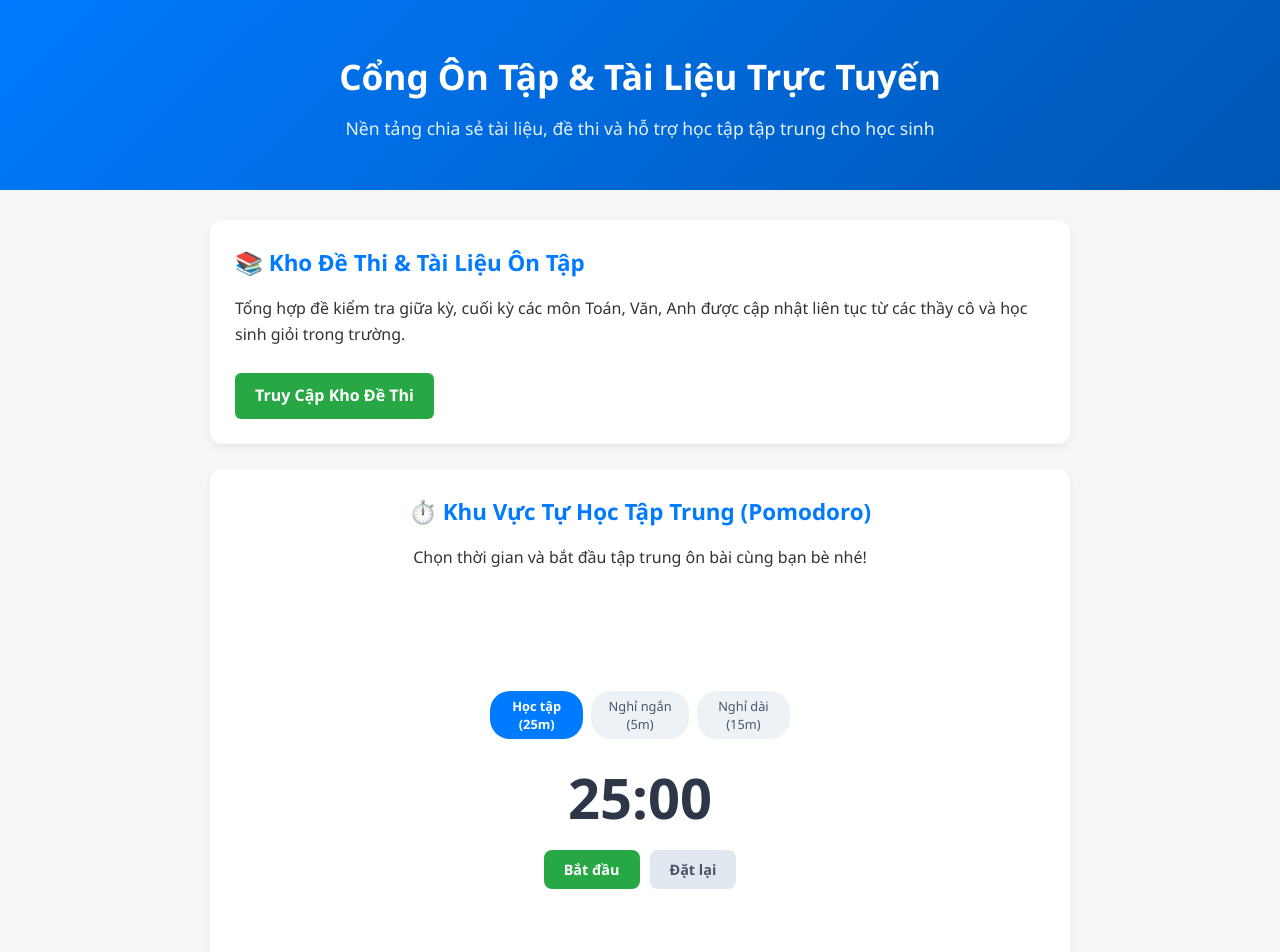
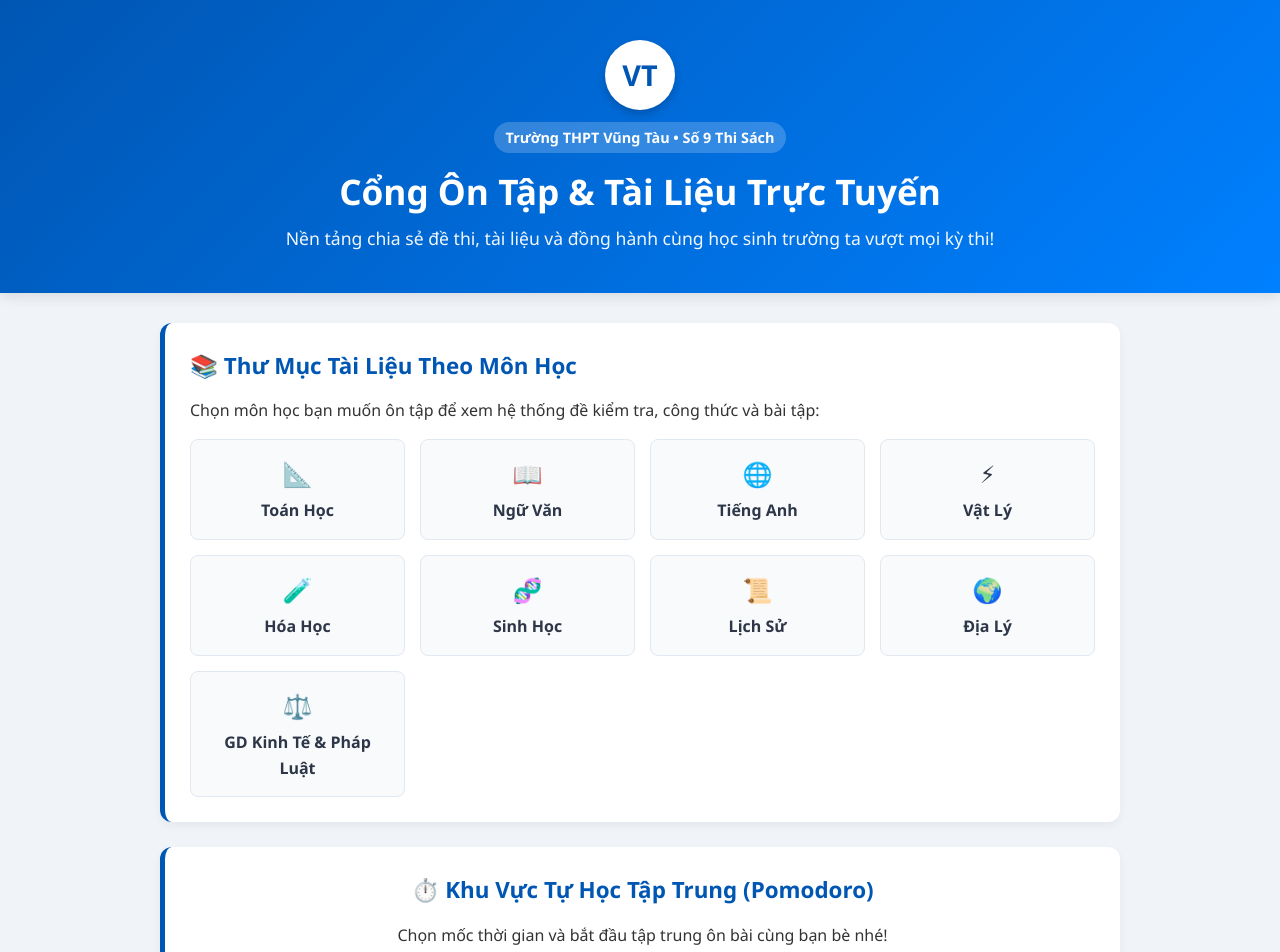
Before and after one commit to romoi21/on-thi-VT3, a plain HTML site: page index.html in a window 1280 px wide. Shown: the top 952 px of the page. Drawn offline with Linux system fonts and the light colour scheme.

Commit message:
Refactor index.html for improved layout and design
Updated the HTML structure and styles for the online study platform, including new header elements and a subject grid for better navigation.

```diff
--- a/index.html
+++ b/index.html
@@ -3,50 +3,124 @@
 <head>
     <meta charset="UTF-8">
     <meta name="viewport" content="width=device-width, initial-scale=1.0">
-    <title>Cổng Ôn Thi & Tài Liệu Học Sinh</title>
+    <title>Cổng Ôn Tập & Tài Liệu - THPT Vũng Tàu</title>
     <style>
         * { box-sizing: border-box; margin: 0; padding: 0; font-family: 'Segoe UI', Tahoma, Geneva, Verdana, sans-serif; }
-        body { background: #f4f7f6; color: #333; line-height: 1.6; }
+        body { background: #f0f4f8; color: #333; line-height: 1.6; }
 
-        header { background: linear-gradient(135deg, #007bff, #0056b3); color: white; text-align: center; padding: 3rem 1rem; }
-        header h1 { font-size: 2.2rem; margin-bottom: 10px; }
-        header p { font-size: 1.1rem; opacity: 0.9; }
+        /* Header trường học */
+        header {
+            background: linear-gradient(135deg, #0056b3, #0080ff);
+            color: white;
+            text-align: center;
+            padding: 2.5rem 1rem;
+            box-shadow: 0 4px 12px rgba(0,0,0,0.1);
+        }
+        .logo-placeholder {
+            width: 70px; height: 70px; background: white; color: #0056b3;
+            border-radius: 50%; display: flex; align-items: center; justify-content: center;
+            font-size: 1.8rem; font-weight: bold; margin: 0 auto 12px auto;
+            box-shadow: 0 4px 8px rgba(0,0,0,0.2);
+        }
+        header h1 { font-size: 2.2rem; margin-bottom: 5px; }
+        header p { font-size: 1.1rem; opacity: 0.95; }
+        .school-badge { display: inline-block; background: rgba(255,255,255,0.2); padding: 4px 12px; border-radius: 20px; font-size: 0.9rem; margin-bottom: 10px; font-weight: 600;}
 
-        .container { max-width: 900px; margin: 30px auto; padding: 0 20px; }
+        .container { max-width: 1000px; margin: 30px auto; padding: 0 20px; }
 
-        .card { background: white; padding: 25px; border-radius: 12px; box-shadow: 0 4px 10px rgba(0,0,0,0.05); margin-bottom: 25px; }
-        .card h2 { color: #007bff; margin-bottom: 15px; font-size: 1.4rem; }
+        .card { background: white; padding: 25px; border-radius: 12px; box-shadow: 0 4px 10px rgba(0,0,0,0.05); margin-bottom: 25px; border-left: 5px solid #0056b3; }
+        .card h2 { color: #0056b3; margin-bottom: 15px; font-size: 1.4rem; }
 
-        .btn { display: inline-block; background: #28a745; color: white; padding: 10px 20px; text-decoration: none; border-radius: 6px; font-weight: 600; transition: 0.2s; }
-        .btn:hover { background: #218838; }
+        /* Lưới thư mục môn học */
+        .subject-grid {
+            display: grid;
+            grid-template-columns: repeat(auto-fit, minmax(200px, 1fr));
+            gap: 15px;
+            margin-top: 15px;
+        }
+        .subject-item {
+            background: #f8fafc;
+            border: 1px solid #e2e8f0;
+            padding: 15px;
+            border-radius: 8px;
+            text-align: center;
+            cursor: pointer;
+            transition: all 0.2s;
+            text-decoration: none;
+            color: #2d3748;
+            font-weight: 600;
+        }
+        .subject-item:hover {
+            background: #0056b3;
+            color: white;
+            transform: translateY(-3px);
+            box-shadow: 0 4px 10px rgba(0,86,179,0.2);
+        }
+        .subject-item span { font-size: 1.5rem; display: block; margin-bottom: 5px; }
 
         .iframe-box { width: 100%; height: 420px; border: none; border-radius: 12px; margin-top: 10px; }
+
+        footer { text-align: center; padding: 20px; color: #666; font-size: 0.9rem; margin-top: 40px; border-top: 1px solid #ddd; }
     </style>
 </head>
 <body>
 
     <header>
+        <!-- Logo giả lập biểu tượng trường (có thể thay bằng ảnh thật sau) -->
+        <div class="logo-placeholder">VT</div>
+        <span class="school-badge">Trường THPT Vũng Tàu • Số 9 Thi Sách</span>
         <h1>Cổng Ôn Tập & Tài Liệu Trực Tuyến</h1>
-        <p>Nền tảng chia sẻ tài liệu, đề thi và hỗ trợ học tập tập trung cho học sinh</p>
+        <p>Nền tảng chia sẻ đề thi, tài liệu và đồng hành cùng học sinh trường ta vượt mọi kỳ thi!</p>
     </header>
 
     <div class="container">
-        <!-- Khối 1: Kho tài liệu -->
+        <!-- Khối 1: Thư mục môn học THPT -->
         <div class="card">
-            <h2>📚 Kho Đề Thi & Tài Liệu Ôn Tập</h2>
-            <p>Tổng hợp đề kiểm tra giữa kỳ, cuối kỳ các môn Toán, Văn, Anh được cập nhật liên tục từ các thầy cô và học sinh giỏi trong trường.</p>
-            <br>
-            <a href="#" class="btn" onclick="alert('Tính năng đang cập nhật kho đề thi chi tiết!')">Truy Cập Kho Đề Thi</a>
+            <h2>📚 Thư Mục Tài Liệu Theo Môn Học</h2>
+            <p>Chọn môn học bạn muốn ôn tập để xem hệ thống đề kiểm tra, công thức và bài tập:</p>
+
+            <div class="subject-grid">
+                <a href="#" class="subject-item" onclick="alert('Đang mở kho tài liệu môn Toán!')">
+                    <span>📐</span> Toán Học
+                </a>
+                <a href="#" class="subject-item" onclick="alert('Đang mở kho tài liệu môn Ngữ Văn!')">
+                    <span>📖</span> Ngữ Văn
+                </a>
+                <a href="#" class="subject-item" onclick="alert('Đang mở kho tài liệu môn Tiếng Anh!')">
+                    <span>🌐</span> Tiếng Anh
+                </a>
+                <a href="#" class="subject-item" onclick="alert('Đang mở kho tài liệu môn Vật Lý!')">
+                    <span>⚡</span> Vật Lý
+                </a>
+                <a href="#" class="subject-item" onclick="alert('Đang mở kho tài liệu môn Hóa Học!')">
+                    <span>🧪</span> Hóa Học
+                </a>
+                <a href="#" class="subject-item" onclick="alert('Đang mở kho tài liệu môn Sinh Học!')">
+                    <span>🧬</span> Sinh Học
+                </a>
+                <a href="#" class="subject-item" onclick="alert('Đang mở kho tài liệu môn Lịch Sử!')">
+                    <span>📜</span> Lịch Sử
+                </a>
+                <a href="#" class="subject-item" onclick="alert('Đang mở kho tài liệu môn Địa Lý!')">
+                    <span>🌍</span> Địa Lý
+                </a>
+                <a href="#" class="subject-item" onclick="alert('Đang mở kho tài liệu môn GDKT & PL!')">
+                    <span>⚖️</span> GD Kinh Tế & Pháp Luật
+                </a>
+            </div>
         </div>
 
         <!-- Khối 2: Tích hợp đồng hồ Pomodoro -->
         <div class="card" style="text-align: center;">
             <h2>⏱️ Khu Vực Tự Học Tập Trung (Pomodoro)</h2>
-            <p>Chọn thời gian và bắt đầu tập trung ôn bài cùng bạn bè nhé!</p>
-            <!-- Nhúng file Pomodoro vào đây -->
+            <p>Chọn mốc thời gian và bắt đầu tập trung ôn bài cùng bạn bè nhé!</p>
             <iframe src="pomodoro.html" class="iframe-box"></iframe>
         </div>
     </div>
 
+    <footer>
+        <p>Dự án học tập phát triển bởi học sinh THPT Vũng Tàu (Số 9 Thi Sách) © 2026</p>
+    </footer>
+
 </body>
 </html>
```
